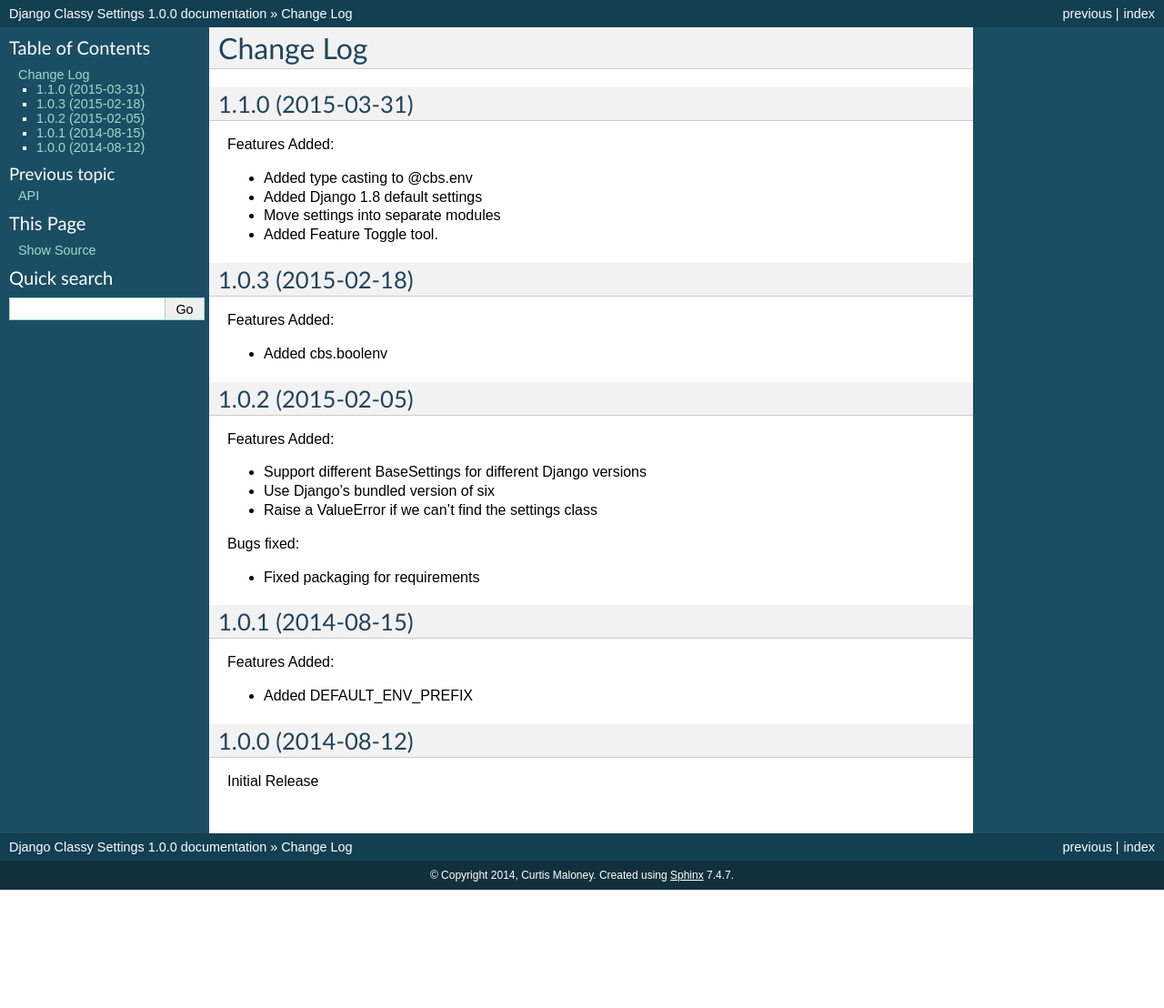
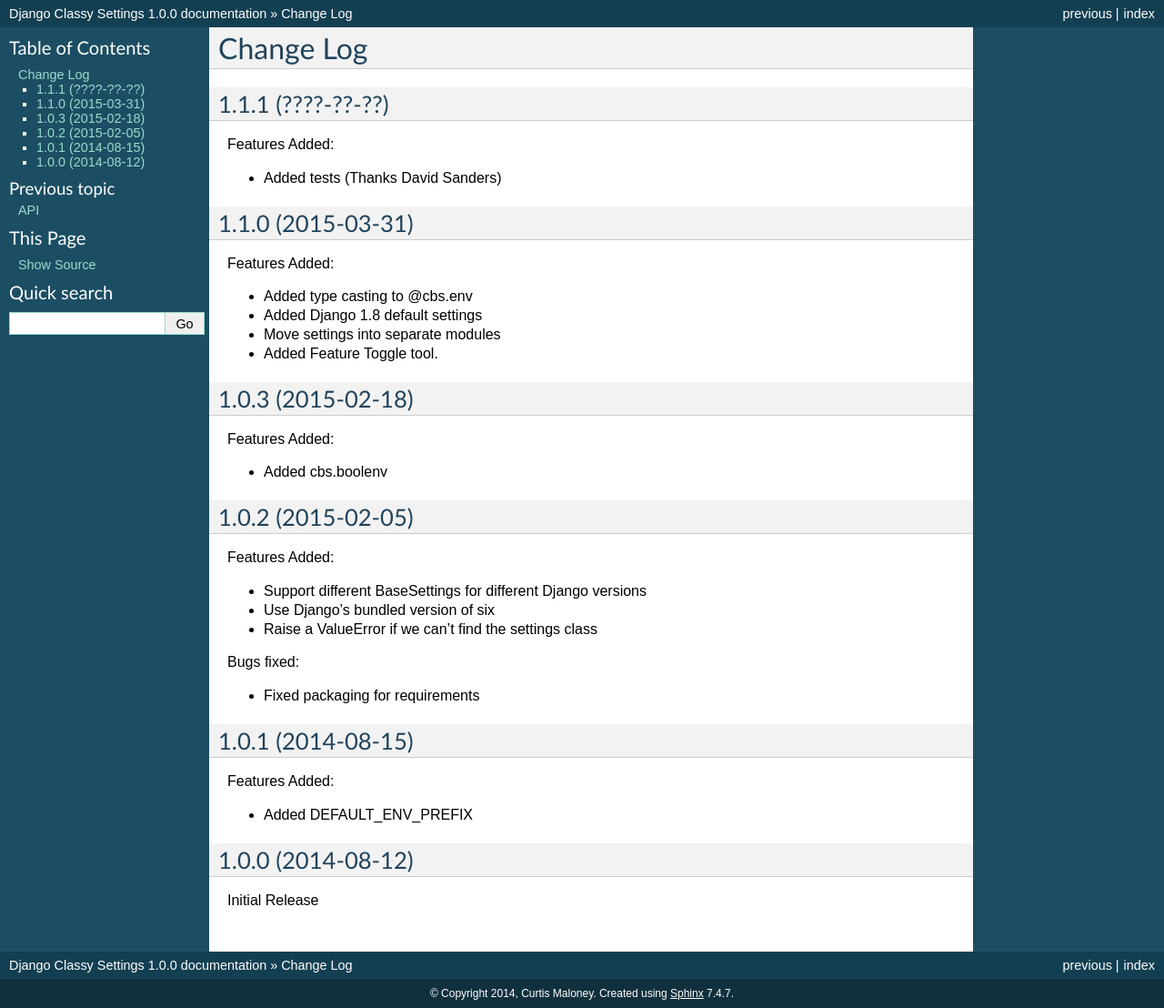
Before and after one commit to funkybob/django-classy-settings, a Sphinx documentation site: the page built from docs/changelog.rst, in a window 1280 px wide. Shown: the whole page at 91% size. Built offline with Sphinx 7.4.7, drawn with Linux system fonts in a browser that asks for light colours; before the commit the page ends 978 px from its top, so only the background shows below that.

Commit message:
Updated changelog

```diff
--- a/docs/changelog.rst
+++ b/docs/changelog.rst
@@ -1,5 +1,12 @@
 Change Log
 ==========
+
+1.1.1 (????-??-??)
+------------------
+
+Features Added:
+
++ Added tests (Thanks David Sanders)
 
 1.1.0 (2015-03-31)
 ------------------
```
